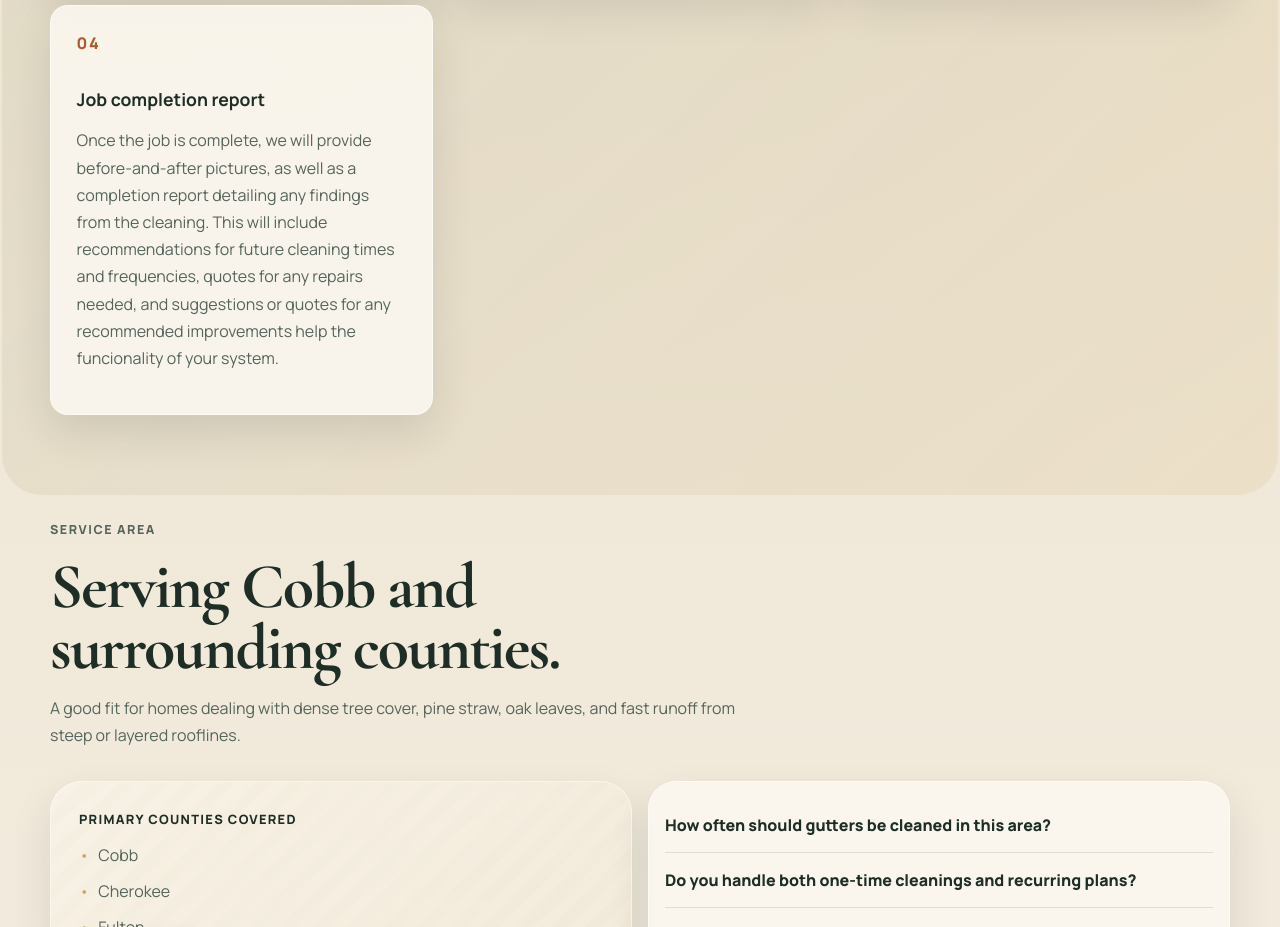
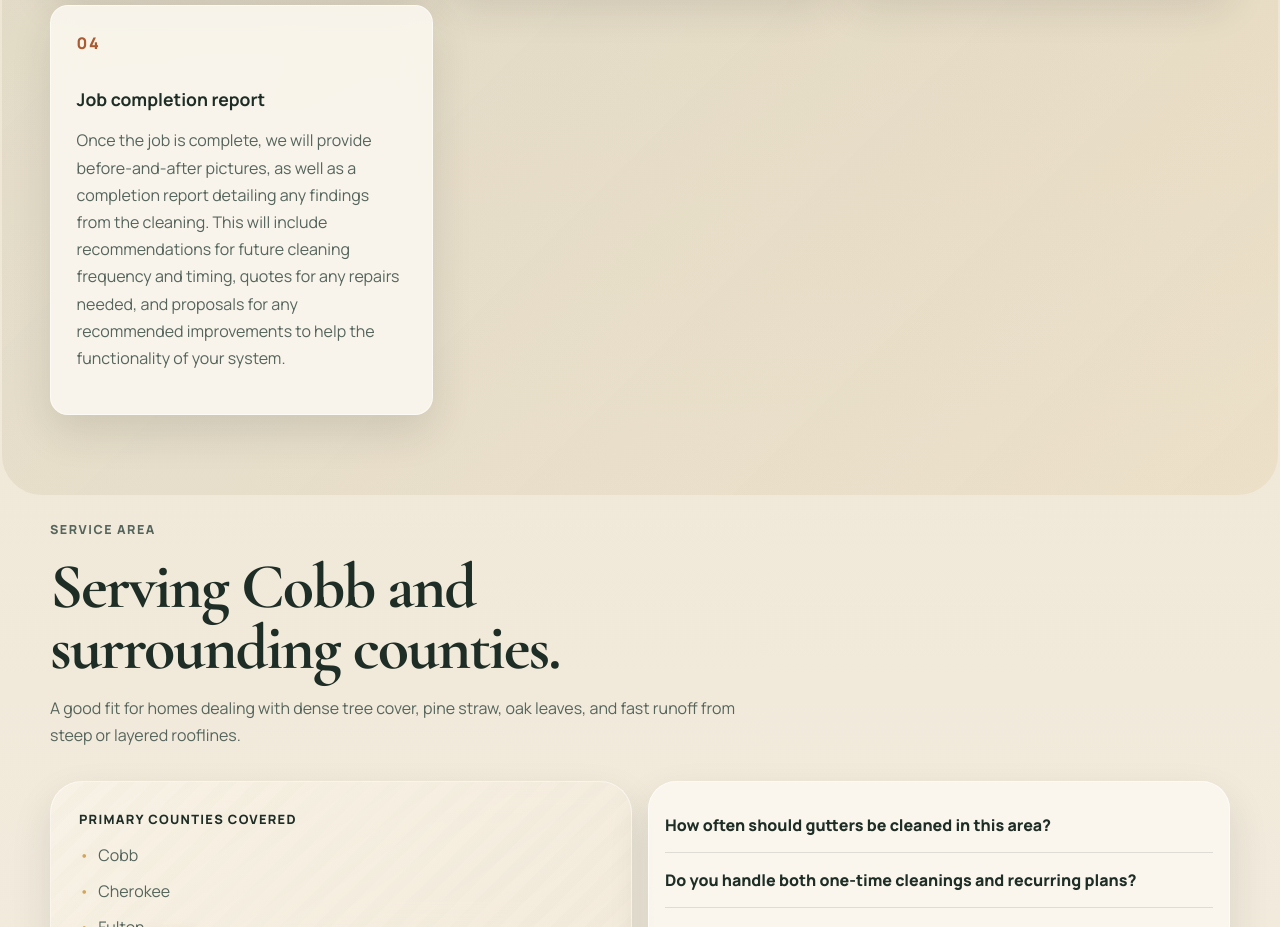
Before and after one commit to KM4HQZ/KennesawMountainGutters, a website: page index.html in a window 1280 px wide. Shown: the part 3080-4007 px from the top of the page. Drawn offline with nearby package versions, Linux system fonts and the light colour scheme.

Commit message:
Update index.html
Typo and minor wording fix for Job Completion Report section

```diff
--- a/index.html
+++ b/index.html
@@ -305,7 +305,7 @@
                     <article class="process-step" data-reveal>
                         <span>04</span>
                         <h3>Job completion report</h3>
-                        <p>Once the job is complete, we will provide before-and-after pictures, as well as a completion report detailing any findings from the cleaning. This will include recommendations for future cleaning times and frequencies, quotes for any repairs needed, and suggestions or quotes for any recommended improvements help the funcionality of your system.</p>
+                        <p>Once the job is complete, we will provide before-and-after pictures, as well as a completion report detailing any findings from the cleaning. This will include recommendations for future cleaning frequency and timing, quotes for any repairs needed, and proposals for any recommended improvements to help the functionality of your system.</p>
                     </article>
                 </div>
             </section>
```
